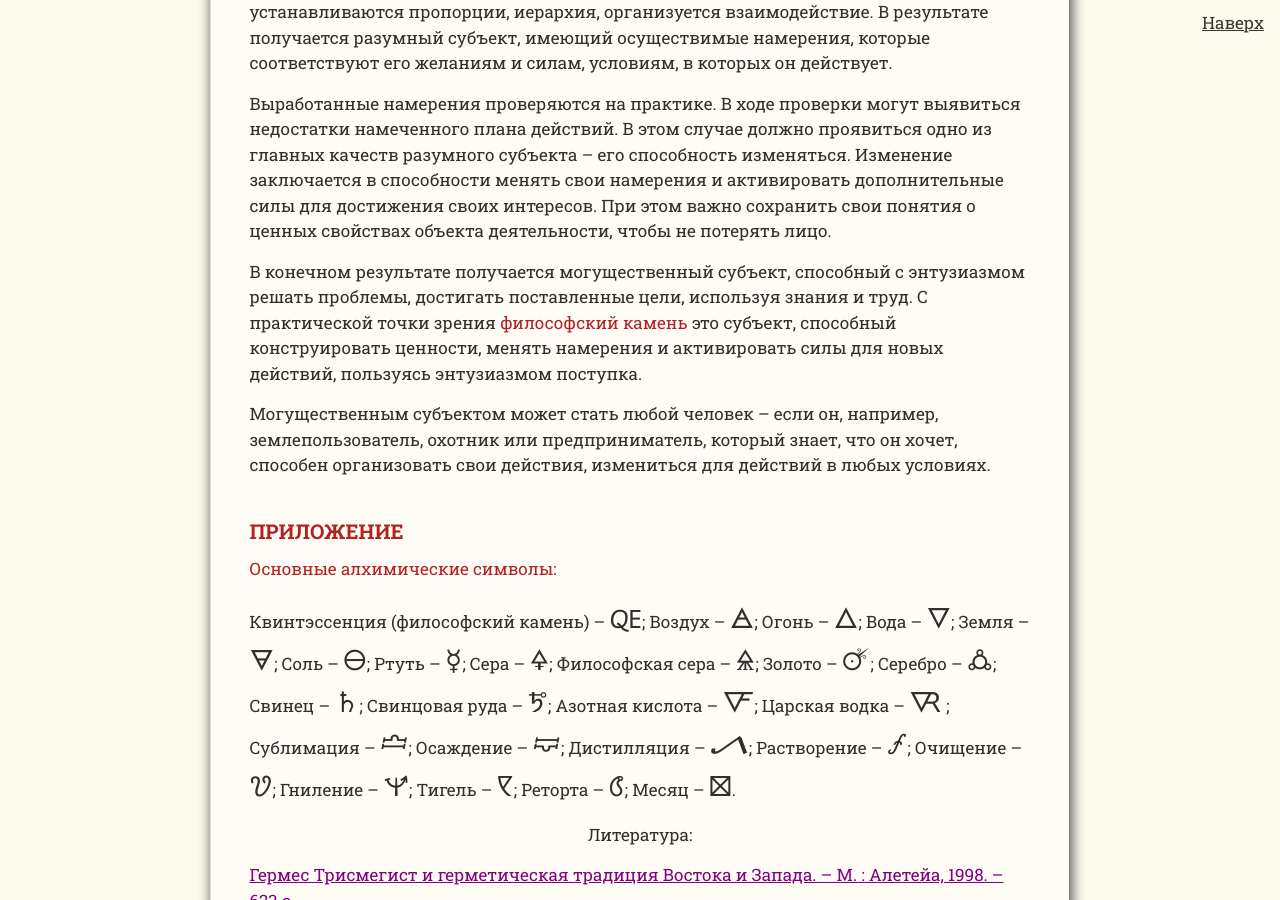
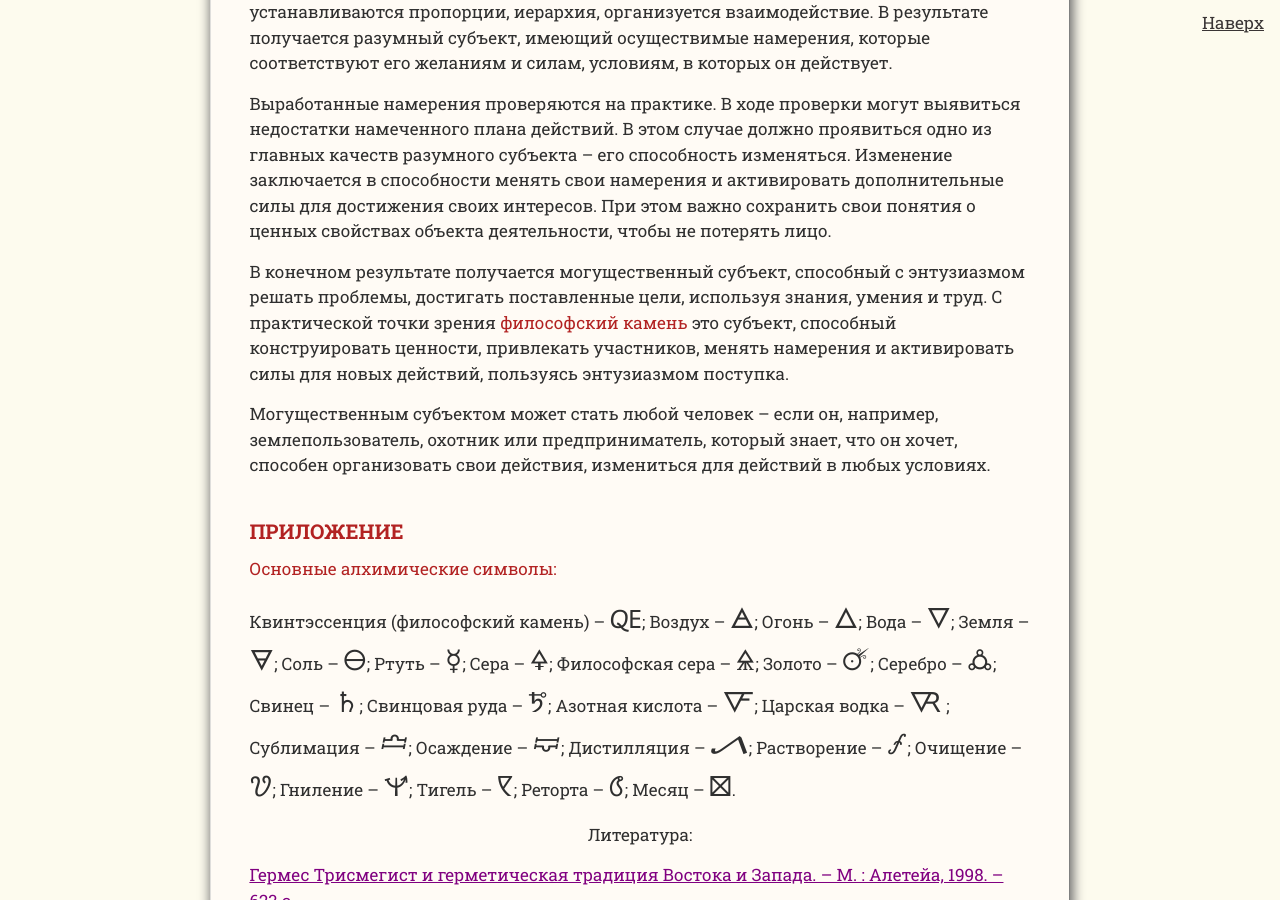
Before and after one commit to SergSi/land-use-art, a Jekyll site: the page built from _posts/2024-12-15-alhimia.md, in a window 1280 px wide and 900 px high, scrolled down 7381 px. Built offline with Jekyll 4.4.1, drawn with Linux system fonts in a browser that asks for light colours; some web fonts are replaced.

Commit message:
Update 2024-12-15-alhimia.md

```diff
--- a/_posts/2024-12-15-alhimia.md
+++ b/_posts/2024-12-15-alhimia.md
@@ -162,7 +162,7 @@ file-1="Алхимия.png" caption-1="Схема Великого алхими
 
 Выработанные намерения проверяются на практике. В ходе проверки могут выявиться недостатки намеченного плана действий. В этом случае должно проявиться одно из главных качеств разумного субъекта – его способность изменяться. Изменение заключается в способности менять свои намерения и активировать дополнительные силы для достижения своих интересов. При этом важно сохранить свои понятия о ценных свойствах объекта деятельности, чтобы не потерять лицо.
 
-В конечном результате получается могущественный субъект, способный с энтузиазмом решать проблемы, достигать поставленные цели, используя знания и труд. С практической точки зрения **философский камень** это субъект, способный конструировать ценности, менять намерения и активировать силы для новых действий, пользуясь энтузиазмом поступка.
+В конечном результате получается могущественный субъект, способный с энтузиазмом решать проблемы, достигать поставленные цели, используя знания, умения и труд. С практической точки зрения **философский камень** это субъект, способный конструировать ценности, привлекать участников, менять намерения и активировать силы для новых действий, пользуясь энтузиазмом поступка.
 
 Могущественным субъектом может стать любой человек – если он, например, землепользователь, охотник или предприниматель, который знает, что он хочет, способен организовать свои действия, измениться для действий в любых условиях.
 
```
